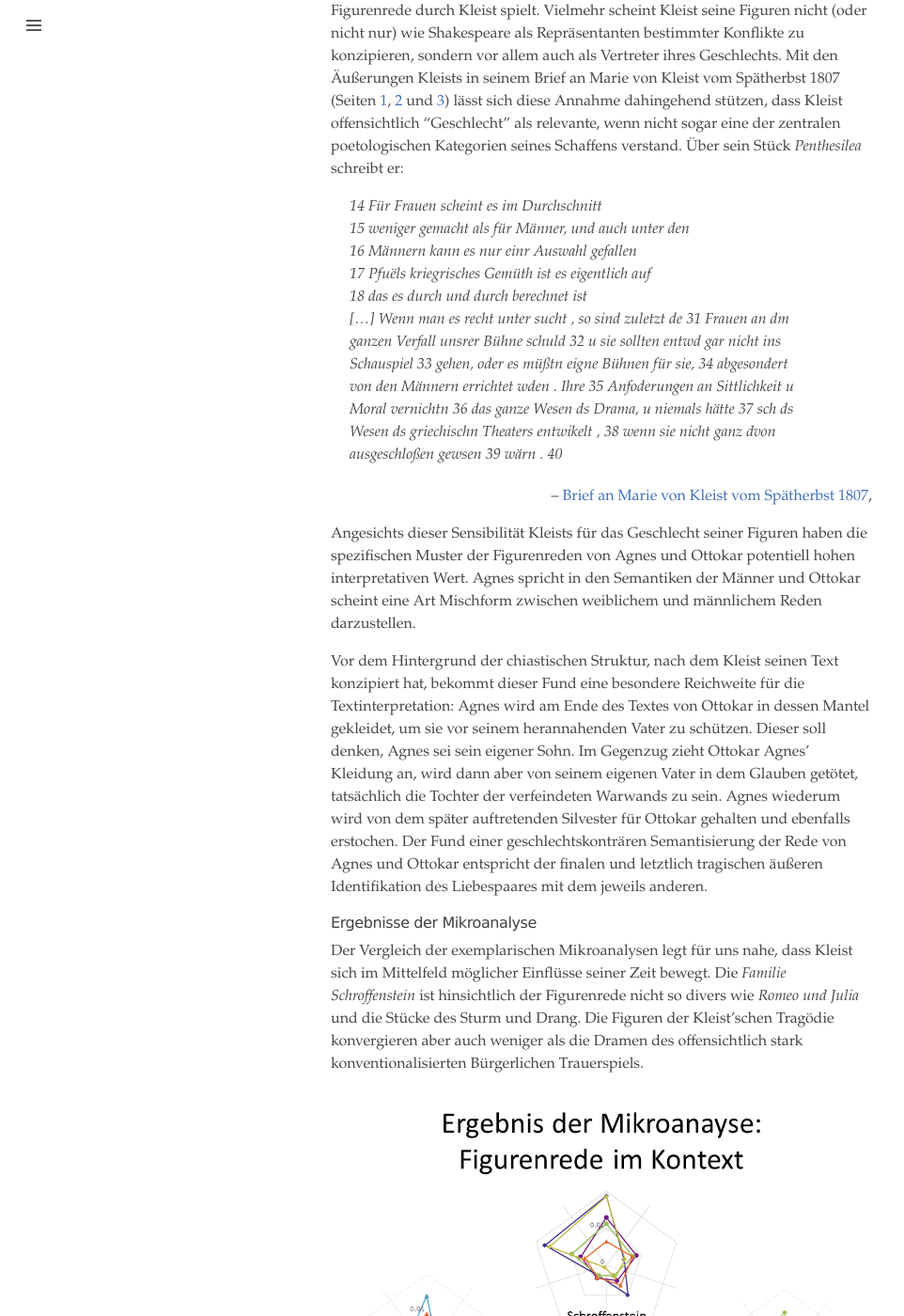
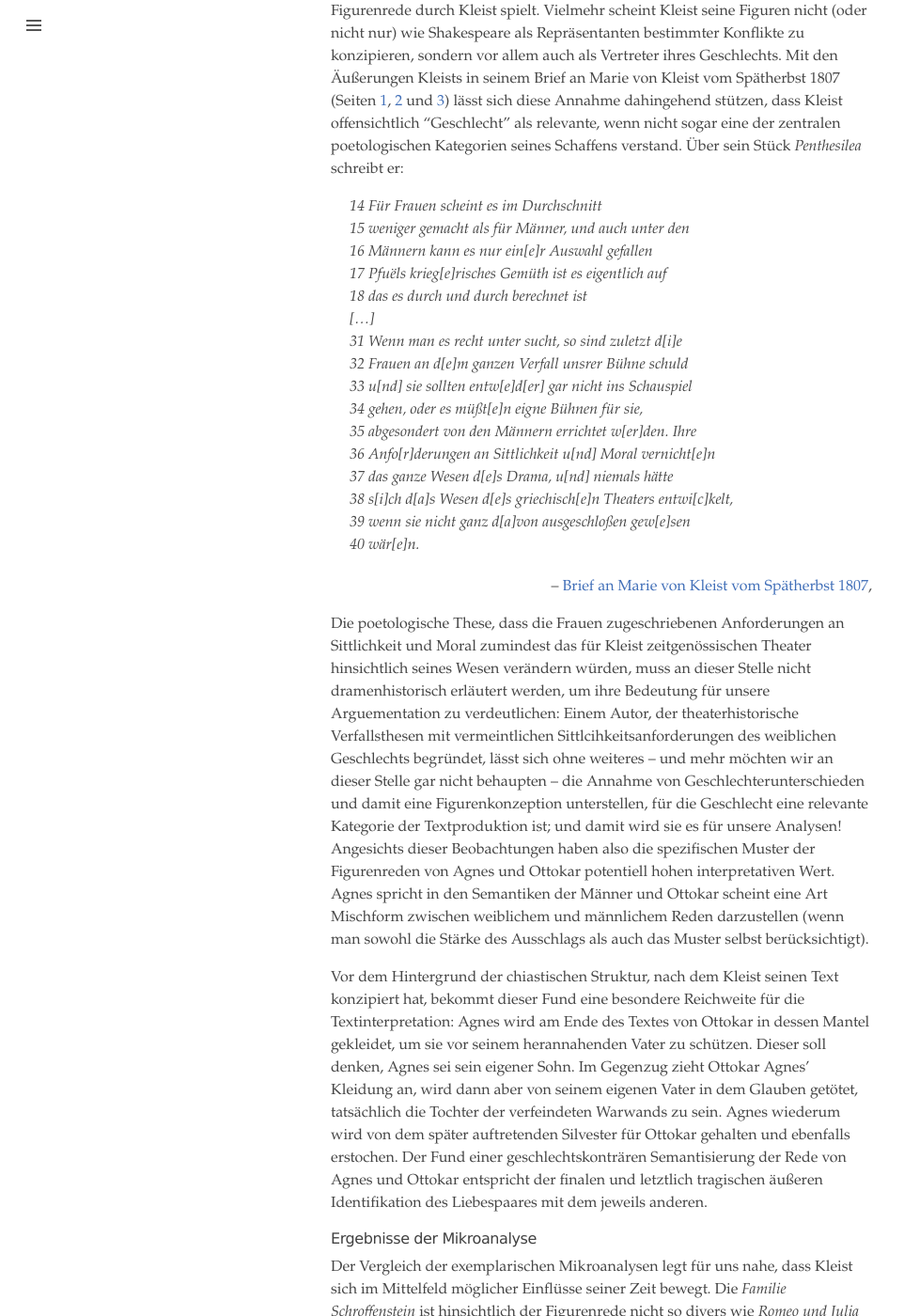
Before and after one commit to quadrama/quadrama.github.io, a Jekyll site: the page built from _posts/2016-10-07-ottokar-capulet.md, in a window 1280 px wide and 1400 px high, scrolled down 9733 px. Shown: the whole window at 94% size, without its empty margins (0-962 px from the left). Built offline with Jekyll 4.4.1, drawn with Linux system fonts in a browser that asks for light colours; nearby versions of some CDN libraries; library files that are not in the unit come from our copies.

Commit message:
Update 2016-10-07-ottokar-capulet.md

```diff
--- a/_posts/2016-10-07-ottokar-capulet.md
+++ b/_posts/2016-10-07-ottokar-capulet.md
@@ -234,27 +234,27 @@ render_spiderweb_table("#fields-r0px0-table", d5);
 
 Nimmt man auch noch Barnabe hinzu -- die Tochter der Totengräberwitwe, die als Shakespeare'sche Hexe gelesen wird -- so zeigt sich, dass auch ihre Redesemantiken mit denen ihrer Geschlechtsgenossinnen (insb. mit Getrudes) konvergiert. Dies ist bemerkenswert, da so ausgeschlossen werden kann, dass der innerfiktional ausgezeichnete soziale Stand eine Rolle für die Semantisierung der Figurenrede durch Kleist spielt. Vielmehr scheint Kleist seine Figuren nicht (oder nicht nur) wie Shakespeare als Repräsentanten bestimmter Konflikte zu konzipieren, sondern vor allem auch als Vertreter ihres Geschlechts. Mit den Äußerungen Kleists in seinem Brief an Marie von Kleist vom Spätherbst 1807 (Seiten [1](http://kleist-digital.de/brief?id=letters/b_118.xml), [2](http://kleist-digital.de/brief?id=letters/b_11.xml) und [3](http://kleist-digital.de/brief?id=letters/b_120.xml)) lässt sich diese Annahme dahingehend stützen, dass Kleist offensichtlich "Geschlecht" als relevante, wenn nicht sogar eine der zentralen poetologischen Kategorien seines Schaffens verstand. Über sein Stück *Penthesilea* schreibt er:
 
-> 14 Für Frauen scheint es im Durchschnitt <br>
-> 15 weniger gemacht als für Männer, und auch unter den <br>
-> 16 Männern kann es nur einr Auswahl gefallen <br>
-> 17 Pfuëls kriegrisches Gemüth ist es eigentlich auf <br>
-> 18 das es durch und durch berechnet ist <br>
-> [...]
-Wenn man es recht unter sucht , so sind zuletzt de 31
-Frauen an dm ganzen Verfall unsrer Bühne schuld 32
-u sie sollten entwd gar nicht ins Schauspiel 33
-gehen, oder es müßtn eigne Bühnen für sie, 34
-abgesondert von den Männern errichtet wden . Ihre 35
-Anfoderungen an Sittlichkeit u Moral vernichtn 36
-das ganze Wesen ds Drama, u niemals hätte 37
-sch ds Wesen ds griechischn Theaters entwikelt , 38
-wenn sie nicht ganz dvon ausgeschloßen gewsen 39
-wärn . 40
+> 14    Für Frauen scheint es im Durchschnitt <br>
+> 15    weniger gemacht als für Männer, und auch unter den <br>
+> 16    Männern kann es nur ein[e]r Auswahl gefallen <br>
+> 17    Pfuëls krieg[e]risches Gemüth ist es eigentlich auf <br>
+> 18    das es durch und durch berechnet ist <br>
+> [...]<br>
+> 31    Wenn man es recht unter sucht, so sind zuletzt d[i]e <br>
+> 32    Frauen an d[e]m ganzen Verfall unsrer Bühne schuld  <br>
+> 33    u[nd] sie sollten entw[e]d[er] gar nicht ins Schauspiel <br>
+> 34    gehen, oder es müßt[e]n eigne Bühnen für sie,  <br>
+> 35    abgesondert von den Männern errichtet w[er]den. Ihre <br>
+> 36    Anfo[r]derungen an Sittlichkeit u[nd] Moral vernicht[e]n  <br>
+> 37    das ganze Wesen d[e]s Drama, u[nd] niemals hätte <br>
+> 38    s[i]ch d[a]s Wesen d[e]s griechisch[e]n Theaters entwi[c]kelt, <br>
+> 39    wenn sie nicht ganz d[a]von ausgeschloßen gew[e]sen  <br>
+> 40    wär[e]n.
 
 {:.right_aligned}
 -- [Brief an Marie von Kleist vom Spätherbst 1807](http://kleist-digital.de/brief?id=letters/b_118.xml),
 
-Angesichts dieser Sensibilität Kleists für das Geschlecht seiner Figuren haben die spezifischen Muster der Figurenreden von Agnes und Ottokar potentiell hohen interpretativen Wert. Agnes spricht in den Semantiken der Männer und Ottokar scheint eine Art Mischform zwischen weiblichem und männlichem Reden darzustellen.
+Die poetologische These, dass die Frauen zugeschriebenen Anforderungen an Sittlichkeit und Moral zumindest das für Kleist zeitgenössischen Theater hinsichtlich seines Wesen verändern würden, muss an dieser Stelle nicht dramenhistorisch erläutert werden, um ihre Bedeutung für unsere Arguementation zu verdeutlichen: Einem Autor, der theaterhistorische Verfallsthesen mit vermeintlichen Sittlcihkeitsanforderungen des weiblichen Geschlechts begründet, lässt sich ohne weiteres -- und mehr möchten wir an dieser Stelle gar nicht behaupten -- die Annahme von Geschlechterunterschieden und damit eine Figurenkonzeption unterstellen, für die Geschlecht eine relevante Kategorie der Textproduktion ist; und damit wird sie es für unsere Analysen! Angesichts dieser Beobachtungen haben also die spezifischen Muster der Figurenreden von Agnes und Ottokar potentiell hohen interpretativen Wert. Agnes spricht in den Semantiken der Männer und Ottokar scheint eine Art Mischform zwischen weiblichem und männlichem Reden darzustellen (wenn man sowohl die Stärke des Ausschlags als auch das Muster selbst berücksichtigt).
 
 Vor dem Hintergrund der chiastischen Struktur, nach dem Kleist seinen Text konzipiert hat, bekommt dieser Fund eine besondere Reichweite für die Textinterpretation: Agnes wird am Ende des Textes von Ottokar in dessen Mantel gekleidet, um sie vor seinem herannahenden Vater zu schützen. Dieser soll denken, Agnes sei sein eigener Sohn. Im Gegenzug zieht Ottokar Agnes' Kleidung an, wird dann aber von seinem eigenen Vater in dem Glauben getötet, tatsächlich die Tochter der verfeindeten Warwands zu sein. Agnes wiederum wird von dem später auftretenden Silvester für Ottokar gehalten und ebenfalls erstochen. Der Fund einer geschlechtskonträren Semantisierung der Rede von Agnes und Ottokar entspricht der finalen und letztlich tragischen äußeren Identifikation des Liebespaares mit dem jeweils anderen.
 
```
